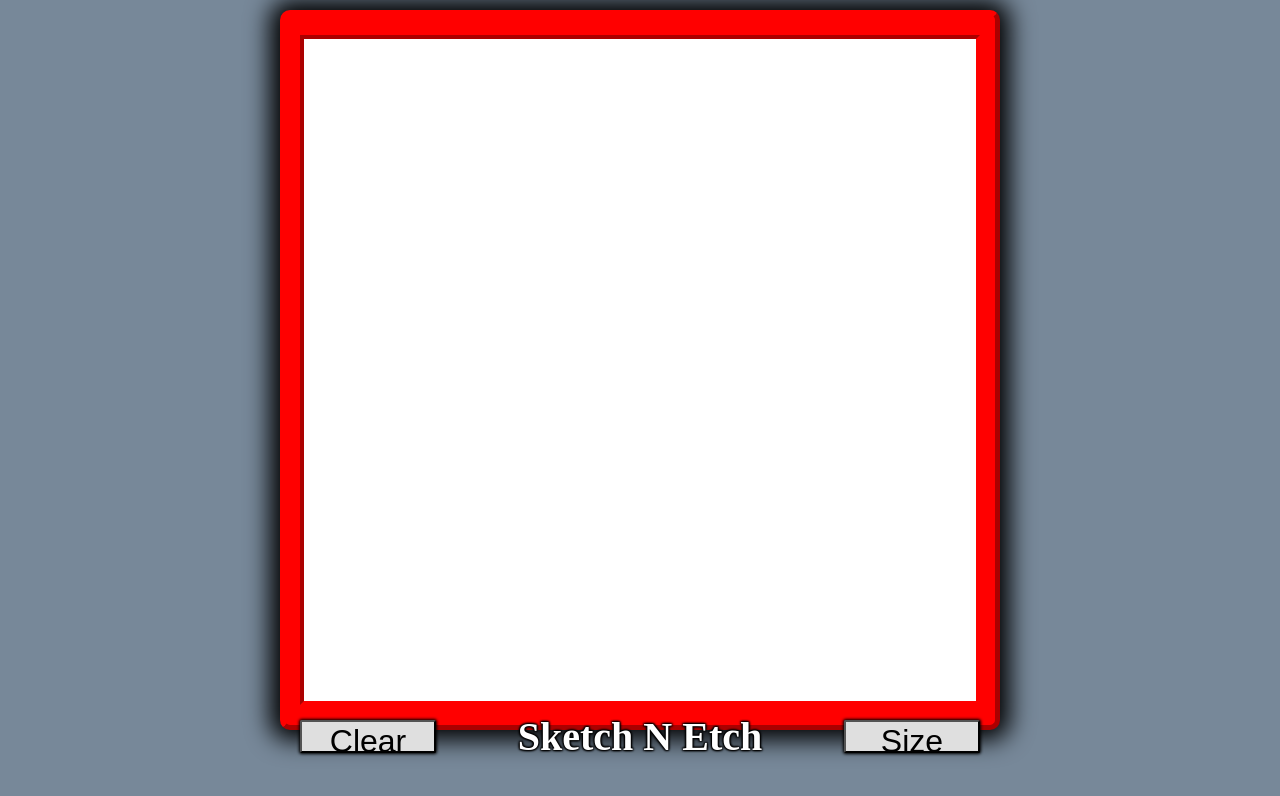
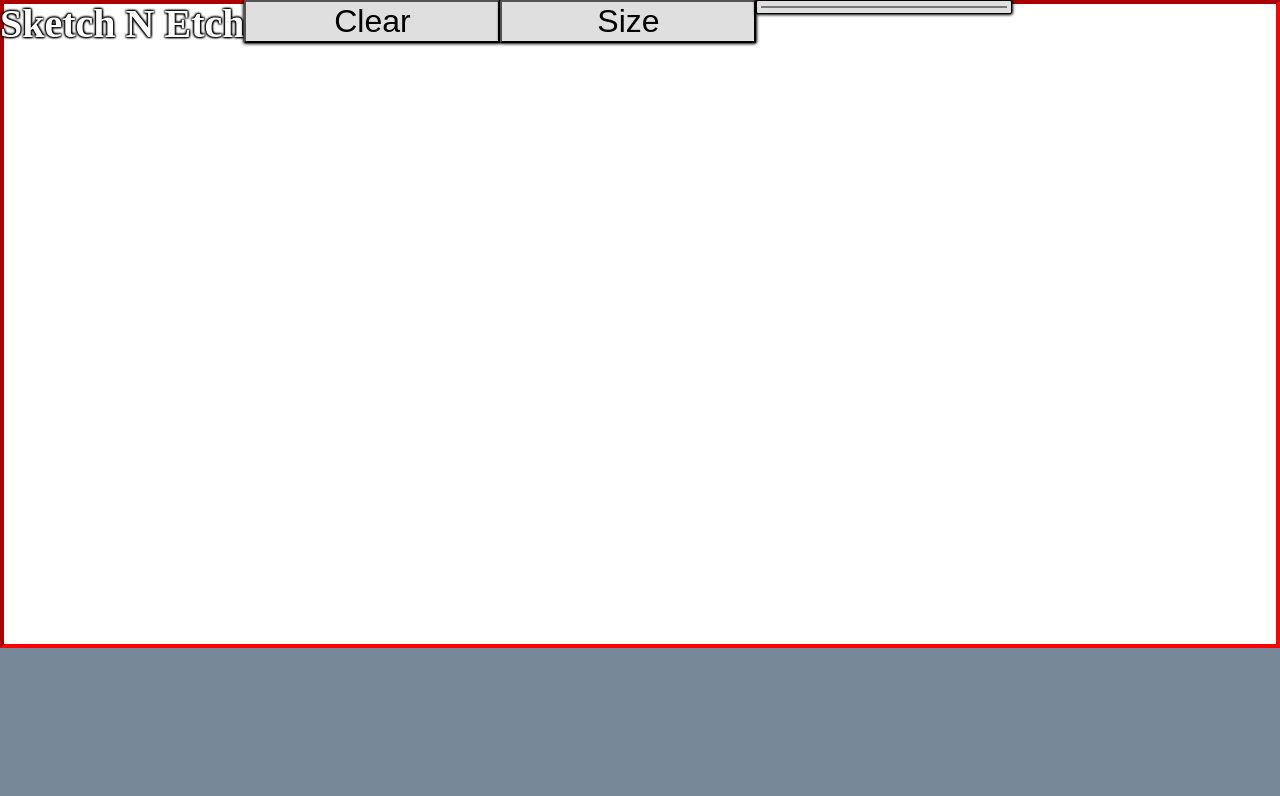
Before and after one commit to CarbonBond/Etch-a-Sketch, a plain HTML site: page index.html in a window 1280 px wide. Drawn offline with Linux system fonts and the light colour scheme.

Commit message:
Changed canvas to be fully drawable, Added brush object to contain size of stroke and color.

```diff
--- a/script.js
+++ b/script.js
@@ -3,17 +3,47 @@ const etchContainer = document.createElement('div');
 etchContainer.classList.add('etchContainer');
 container.appendChild(etchContainer)
 
+let mouseDown = false;
 
+document.body.onmousedown = () => {
+  mouseDown = true;
+}
+
+document.body.onmouseup = () => {
+  mouseDown = false
+}
+
+let brush = (() => {
+  let size = 10;
+  let color = "black";
+
+  let setSize = (newSize) => {
+    if (isNaN(parseInt(newSize))) return;
+    size = parseInt(newSize);
+    console.log(size)
+  }
+
+  let setColor = (newColor) => {
+    if (typeof newColor !== 'string') return;
+    color = newColor;
+  }
+  let getSize = () => { return size; }
+  let getColor = () => { return color; }
+
+  return {
+    getColor,
+    getSize,
+    setSize,
+    setColor
+  }
+})();
 
 
 let canvasDisplay = (() => {
   const canvas = document.createElement('canvas');
   let cx = canvas.getContext('2d');
-  cx.fillStyle = 'blue';
 
   etchContainer.appendChild(canvas);
-
-  cx.fillRect(0, 0, 10, 100)
 
   canvas.setAttribute('style', `
     box-sizing: border-box;
@@ -34,36 +64,28 @@ let canvasDisplay = (() => {
 
   clear();
 
-  let resolution = 100;
+  const drawOnMouseDown = (e) => {
+    if (!mouseDown) return;
 
-  let setResolution = (pixels) => {
-    if (pixels > 10000) pixels = 1000;
-    resolution = pixels;
+    cx.fillStyle = brush.getColor();
+    //Get grid
+    // (GET mosue releactive to container )  / ( get width )
+
+
+    let x = e.clientX - e.target.offsetLeft;
+    let y = e.clientY - e.target.offsetTop;
+
+    cx.fillRect(x - (brush.getSize() / 2),
+      y - (brush.getSize() / 2),
+      brush.getSize(),
+      brush.getSize());
+
+    console.log("ClientX: ", e.clientX)
   }
 
-
-  canvas.addEventListener('mousemove', (e) => {
-    cx.fillStyle = 'black';
-    let x = Math.floor((e.clientX - canvas.offsetLeft) / (canvas.offsetWidth / resolution));
-    let y = Math.floor((e.clientY - canvas.offsetTop) / (canvas.offsetHeight / resolution));
-
-
-    cx.fillRect(x * (canvas.offsetWidth / resolution),
-      y * (canvas.offsetHeight / resolution),
-      canvas.offsetWidth / resolution,
-      canvas.offsetHeight / resolution);
-
-    console.log(x * (canvas.offsetWidth / resolution),
-      y * (canvas.offsetHeight / resolution),
-      canvas.offsetWidth / resolution,
-      canvas.offsetHeight / resolution)
-
-
-
-  })
+  canvas.addEventListener('mousemove', drawOnMouseDown)
   return {
     clear,
-    setResolution
   }
 })();
 
@@ -75,24 +97,14 @@ let gridCell = container.querySelectorAll(".gridItem")
 let colorArray = [1, 100, 50]
 
 const controlsContainer = document.createElement('div');
-controlsContainer.classList.add(".controls")
-controlsContainer.setAttribute('style', `
-    box-sizing: border-box;
-    height: 12%;
-    width: 100%;
-    margin-top: 1vmin;
-    display: flex;
-    justify-content: space-between;
-    align-items: center;
-    order:3;
-    `)
+controlsContainer.classList.add("controls")
 
 const titleDiv = document.createElement('div');
 controlsContainer.appendChild(titleDiv);
 titleDiv.textContent = "Sketch N Etch";
 titleDiv.classList.add('title');
 titleDiv.setAttribute('style', `
-    order:2;
+    order:1;
     font-size: 5vmin;
 `)
 
@@ -100,7 +112,7 @@ const clearScreen = document.createElement('button');
 clearScreen.classList.add('controlButton');
 clearScreen.textContent = "Clear";
 clearScreen.setAttribute('style', `
-order:1;
+order:2;
 `)
 
 // TODO change this to a canvas clear
@@ -113,16 +125,16 @@ clearScreen.addEventListener('click', () => {
   // })
 })
 
-const setResolution = document.createElement('button');
-setResolution.classList.add('controlButton');
-setResolution.textContent = "Size"
-setResolution.setAttribute('style', `
+const setBrushSize = document.createElement('button');
+setBrushSize.classList.add('controlButton');
+setBrushSize.textContent = "Size"
+setBrushSize.setAttribute('style', `
 order:3;
 `)
 
-setResolution.addEventListener('click', () => {
+setBrushSize.addEventListener('click', () => {
   pixels = prompt("How many pixels do you want for the Sketch n Etch. Max 100")
-  canvasDisplay.setResolution(pixels)
+  brush.setSize(pixels)
   /* old laggy DOM
   let gridSize = 16;
   do {
@@ -133,10 +145,30 @@ setResolution.addEventListener('click', () => {
   deleteGrid(gridCell);
   makeGrid(gridSize, gridSize);*/
 })
+const setColor = document.createElement('input');
+setColor.classList.add('controlButton');
+setColor.textContent = "Color"
+setColor.type = "color";
+setColor.setAttribute('style', `
+order:4;
+`)
 
+setColor.addEventListener('change', (e) => {
+  brush.setColor(e.target.value)
+  /* old laggy DOM
+  let gridSize = 16;
+  do {
+    gridSize = prompt("How many pixels do you want for the Sketch n Etch. Max 100")
+  } while (!(gridSize <= 100))
+  console.log(gridSize)
+  if (gridSize == 0 || gridSize == null) { return; }
+  deleteGrid(gridCell);
+  makeGrid(gridSize, gridSize);*/
+})
 etchContainer.appendChild(controlsContainer);
 controlsContainer.appendChild(clearScreen);
-controlsContainer.appendChild(setResolution);
+controlsContainer.appendChild(setBrushSize);
+controlsContainer.appendChild(setColor);
 
 /*  DOM Approch
 for (i = 0; i < (rows * cols); i++) {
--- a/style.css
+++ b/style.css
@@ -6,21 +6,24 @@ body {
     justify-content: center;
     align-content:center;
     background-color: lightslategray;
+
+  box-sizing:border-box;
+
+}
+.container {
+  width: 100vw;
+  height: 100vh;
 }
 .etchContainer {
-  box-sizing: border-box;
-    height: 90vmin;
-    width: 90vmin;
-    margin: 10px;
-    padding: 20px 15px;
-    background-color:red;
-    border-radius: 10px;
     text-align: center;
     font-size: 200%;
-    border: 5px outset red;
-    box-shadow: 0px 0px 25px 10px #000000;
-    display:flex;
-    flex-direction: column;
+}
+.controls{
+ position: fixed;
+  top: 0px;
+  width: 100%;
+  display: flex;
+
 
 }
 .title {
```
